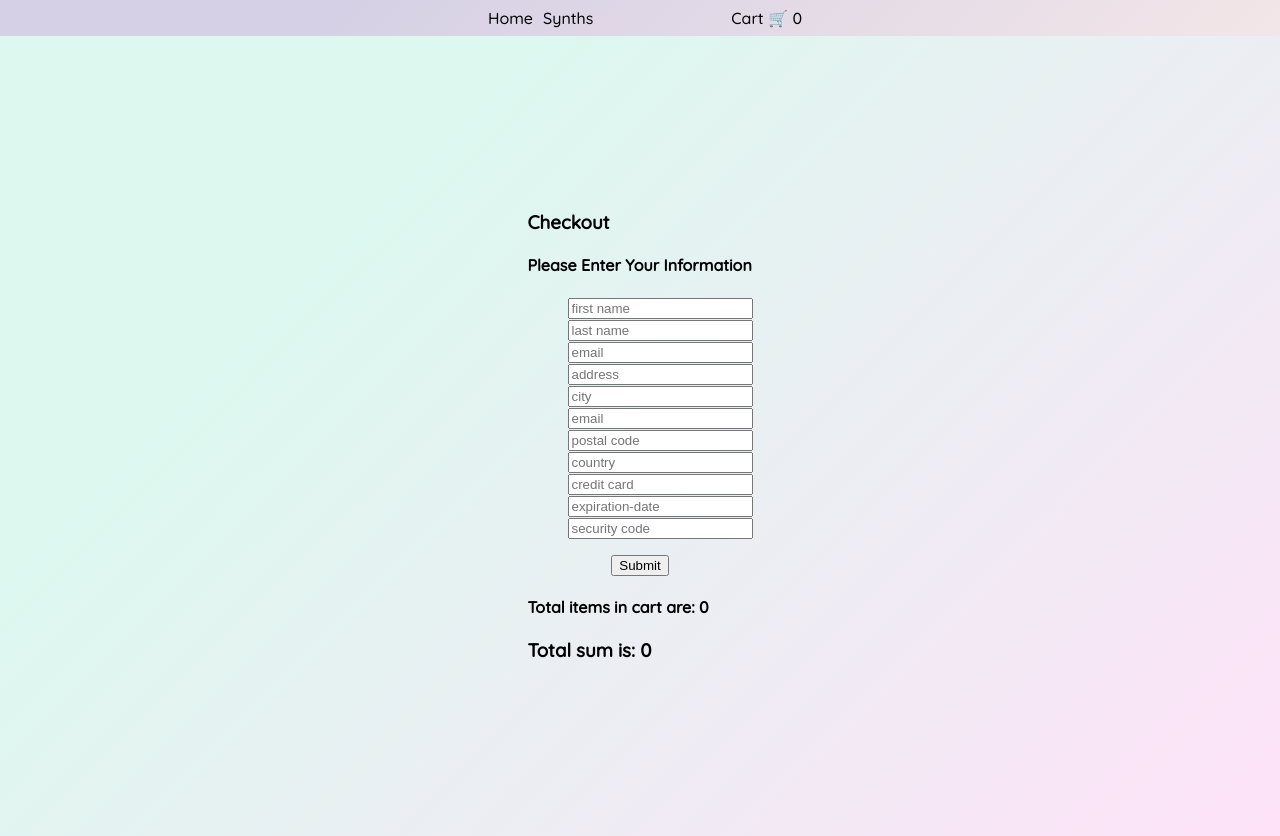
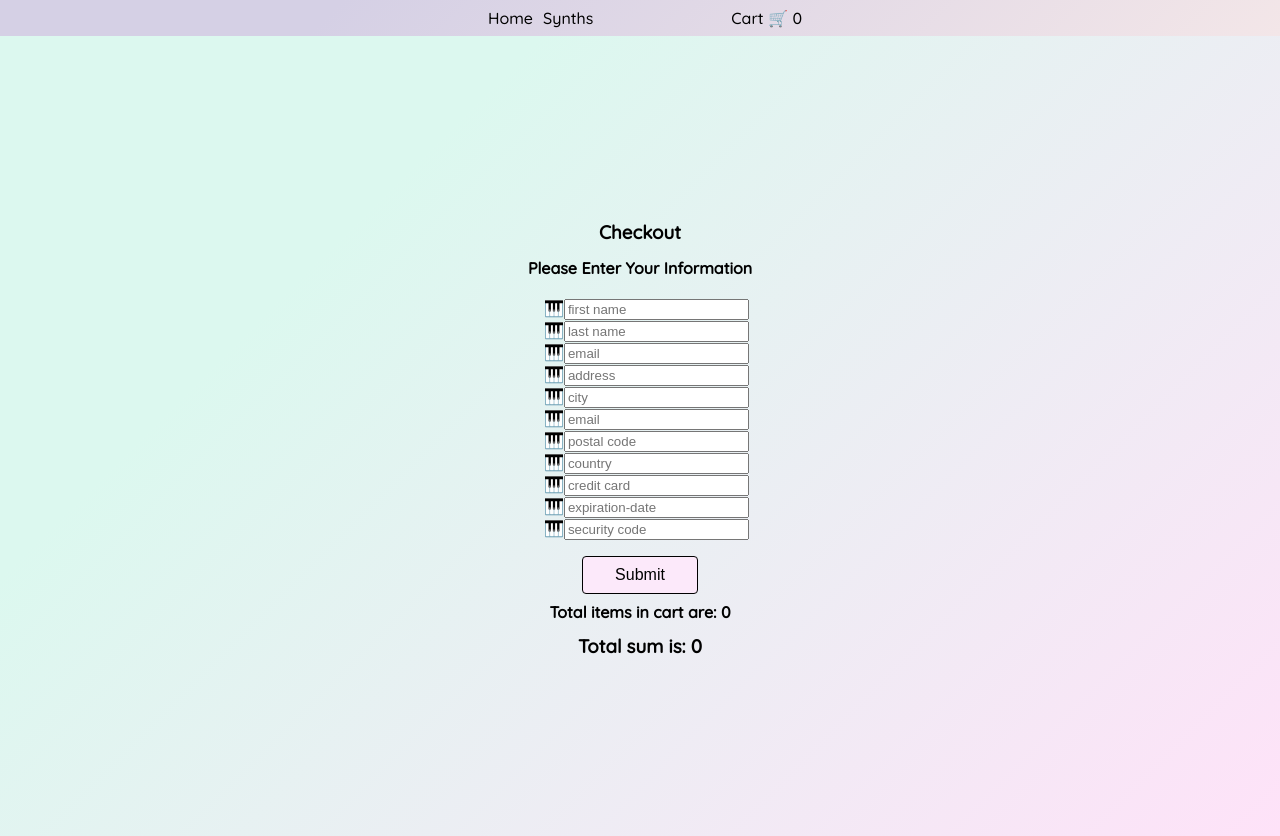
Before and after one commit to alyb237/next-ecommerce-store, a Next.js app: page /checkout in a window 1280 px wide. Built offline with nearby package versions, Linux system fonts and the light colour scheme; no server answers; the database is empty; what dotenv-safe would draw is missing.

Commit message:
Finish styling

```diff
--- a/pages/checkout.js
+++ b/pages/checkout.js
@@ -7,38 +7,93 @@ import { getSynths } from '../util/database';
 const mainContentDiv = css`
   display: flex;
   justify-content: center;
-  flex-direction: row;
+  flex-direction: column;
   height: 100vh;
   background-color: #fee2f8;
   background-image: linear-gradient(315deg, #fee2f8 0%, #dcf8ef 74%);
 
-  .headerStyles {
+  .contentWrapper {
+    display: flex;
     justify-content: center;
   }
 `;
 
 const mainFormStyles = css`
-  /* display: flex; */
+  display: flex;
   justify-content: center;
   flex-direction: column;
-  align-content: center;
 
-  .submitButtonStyles {
+  .headerStyles {
+    margin: 0px;
     display: flex;
-    button {
-      margin: 0 auto;
+    justify-content: center;
+    flex-direction: column;
+    align-items: center;
+
+    .checkoutHStyles {
+      margin: 10px;
     }
+    .infoStyles {
+      margin: 4px;
+    }
+  }
+
+  .checkoutInfo {
+    display: flex;
+    flex-direction: column;
+    justify-content: center;
+    align-items: center;
+    padding: -5px;
+  }
+
+  .cartStyles {
+    margin: 8px;
+  }
+  .sumStyles {
+    margin: 4px;
+  }
+`;
+
+const buttonStyles = css`
+  outline: 0;
+  grid-gap: 8px;
+  align-items: center;
+  background-color: #fce9fa;
+  color: #000;
+  border: 1px solid #000;
+  border-radius: 4px;
+  cursor: pointer;
+  display: inline-flex;
+  flex-shrink: 0;
+  font-size: 16px;
+  gap: 8px;
+  justify-content: center;
+  line-height: 1.5;
+  overflow: hidden;
+  padding: 6px 8px;
+  width: 50%;
+
+  text-decoration: none;
+  text-overflow: ellipsis;
+  transition: all 0.14s ease-out;
+  white-space: nowrap;
+  :hover {
+    box-shadow: 4px 4px 0 #000;
+    transform: translate(-4px, -4px);
+  }
+  :focus-visible {
+    outline-offset: 1px;
   }
 `;
 
 const divFormStyles = css`
-  /* display: flex; */
+  display: flex;
   flex-direction: column;
   justify-content: center;
 
   .inputStyles {
-    list-style-type: none;
-    justify-content: center;
+    list-style-type: '🎹';
+    align-content: space-around;
   }
 `;
 
@@ -95,11 +150,11 @@ export default function Checkout(props) {
         <meta name="description" content="checkout" />
         <link rel="icon" href="/favicon.ico" />
       </Head>
-
+      <section className="contentWrapper">
         <main css={mainFormStyles}>
           <div className="headerStyles">
-          <h3>Checkout</h3>
-          <h4>Please Enter Your Information</h4>
+            <h3 className="checkoutHStyles">Checkout</h3>
+            <h4 className="infoStyles">Please Enter Your Information</h4>
           </div>
           <form className="formStyles" onSubmit={handleSubmit}>
             <div css={divFormStyles}>
@@ -188,14 +243,15 @@ export default function Checkout(props) {
             </div>
 
             <div className="checkoutInfo">
-            <div className="submitButtonStyles">
-              <button data-test-id="checkout-confirm-order">Submit</button>
-            </div>
-            <h4>Total items in cart are: {summedQuantity}</h4>
-            <h3>Total sum is: {sum}</h3>
+              <button css={buttonStyles}>Submit</button>
+              <h4 className="cartStyles">
+                Total items in cart are: {summedQuantity}
+              </h4>
+              <h3 className="sumStyles">Total sum is: {sum}</h3>
             </div>
           </form>
         </main>
+      </section>
     </div>
   );
 }
--- a/pages/index.js
+++ b/pages/index.js
@@ -14,7 +14,7 @@ const mainDiv = css`
   background: #ff81c7;
   background: -webkit-linear-gradient(top left, #ff81c7, #635ded);
   background: -moz-linear-gradient(top left, #ff81c7, #635ded);
-  background: linear-gradient(to bottom right, #ff81c7, #635ded);
+  background: linear-gradient(bottom right, #ff81c7, #635ded);
 
   .heroImgContainer {
     display: flex;
```
Also changed, not shown: pages/synths/[synthId].js (+16 -5 lines), pages/thanks.js (+100 -0 lines). Lines whose indentation alone changed are shown as unchanged.
